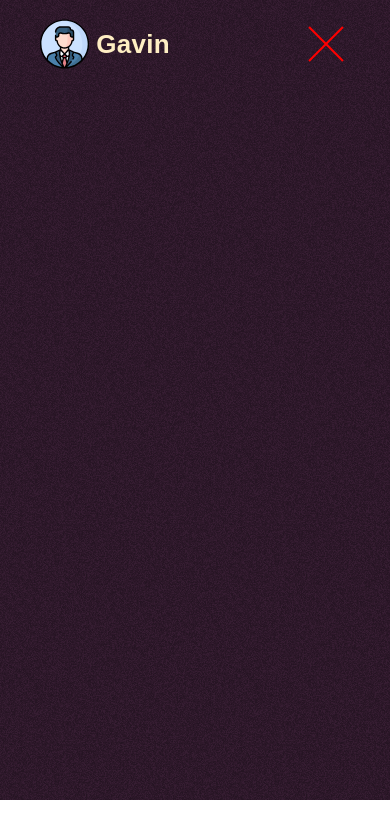
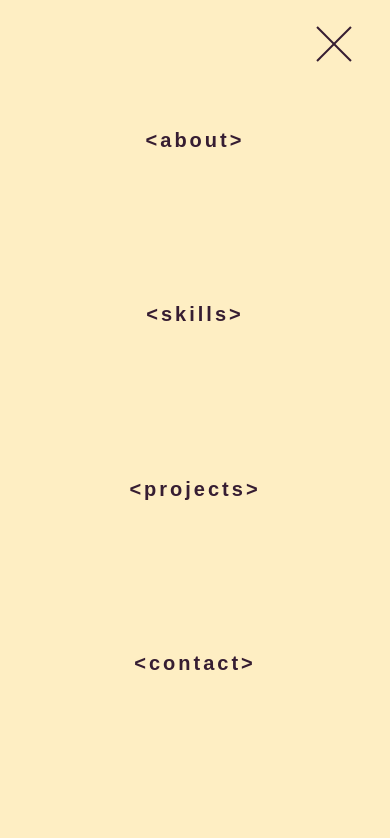
Before and after one commit to gzheng0214/portfolio, a React (Create React App) app: page / in a window 390 px wide. Both pictures are taken after a click on the element 326 px from the left and 44 px from the top of the page. Shown: the top 838 px of the page. Built offline with nearby package versions, Linux system fonts and the light colour scheme; a web font is replaced by a local one.

Commit message:
Worked on mobile navbar

```diff
--- a/src/components/Navbar.js
+++ b/src/components/Navbar.js
@@ -2,7 +2,7 @@
  * @Author: Gavin
  * @Date:   2021-01-30 01:44:33
  * @Last Modified by:   Gavin
- * @Last Modified time: 2021-02-02 03:50:44
+ * @Last Modified time: 2021-02-04 01:49:18
  */
 import React, {useState, useEffect}from 'react';
 import { ReactComponent as Logo } from '../images/faceIcon.svg';
@@ -24,13 +24,21 @@ const Navbar = () => {
     	});
     }, []);
 
+    useEffect(() => {
+    	if (open) {
+    		document.body.classList.add('noScroll');
+    	} else {
+    		document.body.classList.remove('noScroll');
+    	}
+    }, [open]);
+
     return (
         <nav className="navbar">
 		<div className="logo">
 			<Logo />
 			<span className="logo__text">Gavin</span>
 		</div>
-		<ul className="navbar__links" onClick={onClick}>
+		<ul className="navbar__links" onClick={onClick} style={open ? {transform: "translateX(0)", opacity: "1"} : {}} >
 			<li className="navbar__link">
 				<a href="">&lt;about&gt;</a>
 			</li>
@@ -44,7 +52,7 @@ const Navbar = () => {
 				<a href="">&lt;contact&gt;</a>
 			</li>
 		</ul>
-		<div className="navbar__hamburger" onClick={() => setOpen(!open)}>
+		<div className="navbar__hamburger" onClick={() => setOpen(!open)} >
 			<span className={menuClassName}></span>
 		</div>
 		</nav>
--- a/src/scss/_Hero.scss
+++ b/src/scss/_Hero.scss
@@ -2,7 +2,7 @@
 * @Author: Gavin
 * @Date:   2021-01-29 20:05:09
 * @Last Modified by:   Gavin
-* @Last Modified time: 2021-02-01 19:19:01
+* @Last Modified time: 2021-02-04 01:08:44
 */
 .header {
     height: 80rem;
@@ -21,4 +21,9 @@
         padding-left: 4rem;
         padding-right: 4rem;
     }
+
+    @media screen and (max-width: 50em) {
+        padding-left: 3.2rem;
+        padding-right: 3.2rem;
+    }
 }
--- a/src/scss/_Navbar.scss
+++ b/src/scss/_Navbar.scss
@@ -2,7 +2,7 @@
 * @Author: Gavin
 * @Date:   2021-01-30 01:56:32
 * @Last Modified by:   Gavin
-* @Last Modified time: 2021-02-02 04:01:30
+* @Last Modified time: 2021-02-04 01:49:20
 */
 
 .navbar {
@@ -16,6 +16,7 @@
         display: flex;
         width: 70rem;
         justify-content: space-between;
+        position: relative;
 
         @media screen and (max-width: 62.5em) {
             width: 60rem;
@@ -26,7 +27,24 @@
         }
 
         @media screen and (max-width: 50em) {
-            display: none;
+            flex-direction: column;
+            position: fixed;
+            left: 0;
+            top: 0;
+            height: 100%;
+            width: 100%;
+            align-items: center;
+            background-color: $color-light-brown;
+            padding-top: 12.8rem;
+            padding-bottom: 16.8rem;
+            transform: translateX(100%);
+            transition: transform .5s;
+            opacity: 0;
+        }
+
+        @media screen and (max-width: 50em) and (orientation: landscape) {
+            padding-top: 8rem;
+            padding-bottom: 3rem;
         }
 
         a:link,
@@ -40,6 +58,10 @@
             padding-left: 1rem;
             padding-right: 1rem;
             transition: transform .1s;
+
+            @media screen and (max-width: 50em) {
+                color: $color-dark-purple;
+            }
         }
 
     }
@@ -59,21 +81,30 @@
                 &:active {
                     transform: translate(0);
                 }
+
+                @media screen and (max-width: 50em) {
+                    background-color: $color-dark-purple;
+                    color: $color-light-brown;
+                }
             }
+
+            @media screen and (max-width: 50em) {
+                border: 1px solid $color-dark-purple;
+            }
+
         }
     }
 
     &__hamburger {
         width: 4.8rem;
         height: 3rem;
-        display: flex;
-        flex-direction: column;
         cursor: pointer;
         display: none;
         position: relative;
 
         @media screen and (max-width: 50em) {
-            display: block;
+            display: flex;
+            flex-direction: column;
         }
 
         span {
@@ -114,7 +145,7 @@
             &::before,
             &::after {
                 top: 0;
-                background-color: red;
+                background-color: $color-dark-purple;
             }
 
             &::before {
@@ -141,3 +172,7 @@
         padding-left: .7rem;
     }
 }
+
+.noScroll {
+    overflow: hidden;
+}
```
Also changed, not shown: 1 other file (tests, documents, lock files or other folders).
